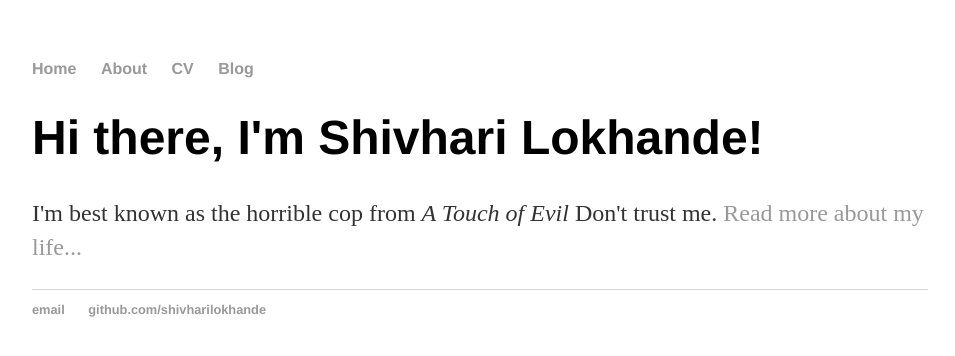
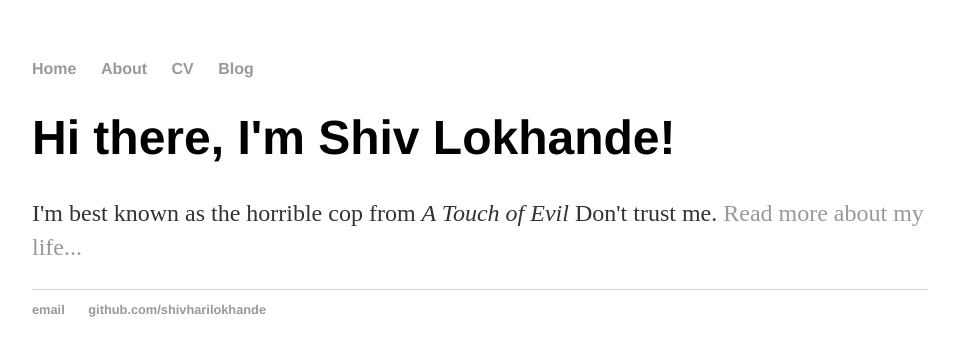
Before and after one commit to shivharilokhande/shivharilokhande.github.io, a Jekyll site: the page built from index.html, in a window 1280 px wide. Shown: the top 356 px of the page, without its empty margins (160-1115 px from the left). Built offline with Jekyll 4.4.1, drawn with Linux system fonts in a browser that asks for light colours.

Commit message:
Update index.html
Update

```diff
--- a/index.html
+++ b/index.html
@@ -3,6 +3,6 @@ layout: default
 title: Shivhari Lokhande
 ---
 <div class="blurb">
-	<h1>Hi there, I'm Shivhari Lokhande!</h1>
+	<h1>Hi there, I'm Shiv Lokhande!</h1>
 	<p>I'm best known as the horrible cop from <em>A Touch of Evil</em> Don't trust me. <a href="/about">Read more about my life...</a></p>
 </div><!-- /.blurb -->
```
